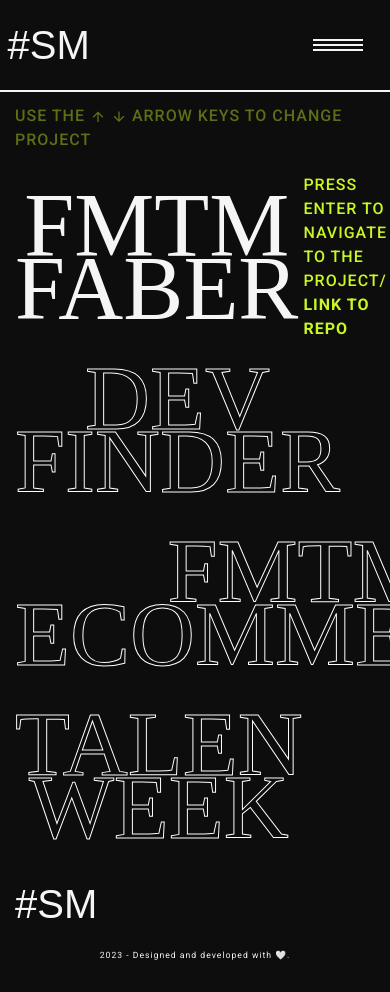
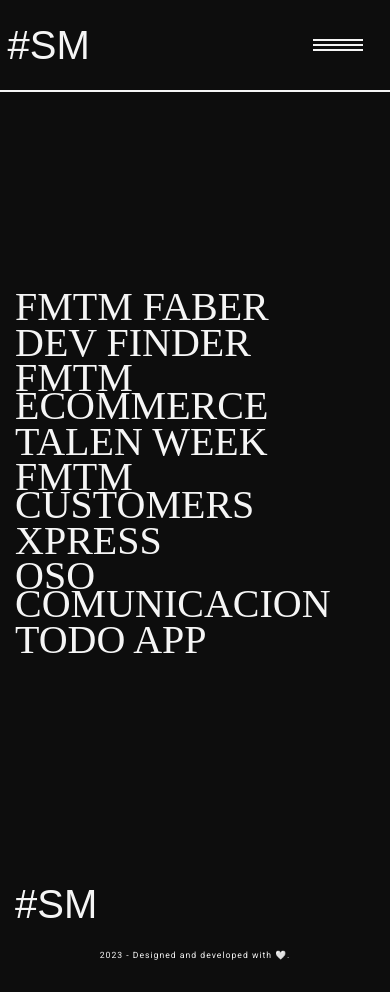
Before and after one commit to sanmoyano/sm-portfolio, a Next.js app: page /projects in a window 390 px wide. Built offline with nearby package versions, Linux system fonts and the light colour scheme; a web font is replaced by a local one.

Commit message:
Project responsive

```diff
--- a/src/app/projects/page.tsx
+++ b/src/app/projects/page.tsx
@@ -1,7 +1,7 @@
 'use client'
 import React, { useState, useRef } from 'react'
 import { NextPage } from 'next'
-import { Text, Stack } from '@chakra-ui/react'
+import { Text, Stack, useMediaQuery } from '@chakra-ui/react'
 import { ArrowDownIcon, ArrowUpIcon } from '@chakra-ui/icons'
 import { AnimatePresence, motion } from 'framer-motion'
 
@@ -26,6 +26,10 @@
   const color = useColorBrand()
   const projects: ProjectsData[] = PROJECTS
   const calcDelayAnimation = projects.length * 0.65
+  const [isLargerThan900] = useMediaQuery('(min-width: 900px)', {
+    ssr: true,
+    fallback: false // return false on the server, and re-evaluate on the client side
+  })
 
   const containerAnimationVariants = {
     hidden: { opacity: 0 },
@@ -61,6 +65,7 @@
           as={motion.div}
           bottom={0}
           color={color}
+          display={isLargerThan900 ? 'inline-block' : 'none'}
           initial='hidden'
           paddingLeft={{ base: 6, md: 12 }}
           textStyle='quotes'
--- a/src/components/projectItem/index.tsx
+++ b/src/components/projectItem/index.tsx
@@ -1,5 +1,5 @@
 import React, { useRef, useEffect } from 'react'
-import { Text, Link, Stack, useColorModeValue } from '@chakra-ui/react'
+import { Text, Link, Stack, useColorModeValue, useMediaQuery } from '@chakra-ui/react'
 import { Variants, motion, AnimatePresence } from 'framer-motion'
 
 import useColorBrand from '@/hooks/useColorBrand'
@@ -20,7 +20,10 @@
   const colorTitle = useColorModeValue('black', 'white')
   const color = useColorBrand()
   const itemRef = useRef<HTMLAnchorElement>(null)
-
+  const [isLargerThan900] = useMediaQuery('(min-width: 900px)', {
+    ssr: true,
+    fallback: false // return false on the server, and re-evaluate on the client side
+  })
   const textAnimationVariants = {
     visible: { opacity: 1, transition: { duration: 2, delay: 0.5 } },
     hidden: { opacity: 0 }
@@ -35,6 +38,9 @@
   return (
     <AnimatePresence>
       <Stack alignItems='center' as={motion.div} direction='row' justifyContent='space-between' paddingInline={{ base: 6, md: 12 }} variants={animationVariant} width='100%'>
+        {isLargerThan900
+          ? (
+            <>
               <Link
                 ref={itemRef}
                 autoFocus
@@ -68,6 +74,17 @@
               >
                 <Text color={color} textStyle='quotes'>{'press enter to navigate to the project/ '}<AnchorContainer content='link to repo' route={repo} textStyle='quotes' underlineColor={color} /></Text>
               </Stack>
+            </>
+            )
+          : (
+            <Link
+              display='inline-block'
+              fontFamily='apotek-extrawide' fontSize={{ base: '4rem', md: '6rem' }} href={page} lineHeight={0.7}
+              marginTop={1} target='_blank' textAlign='left' textTransform='uppercase'
+            >{name}
+            </Link>
+            )}
+
       </Stack>
     </AnimatePresence>
   )
```
Lines whose indentation alone changed are shown as unchanged.
